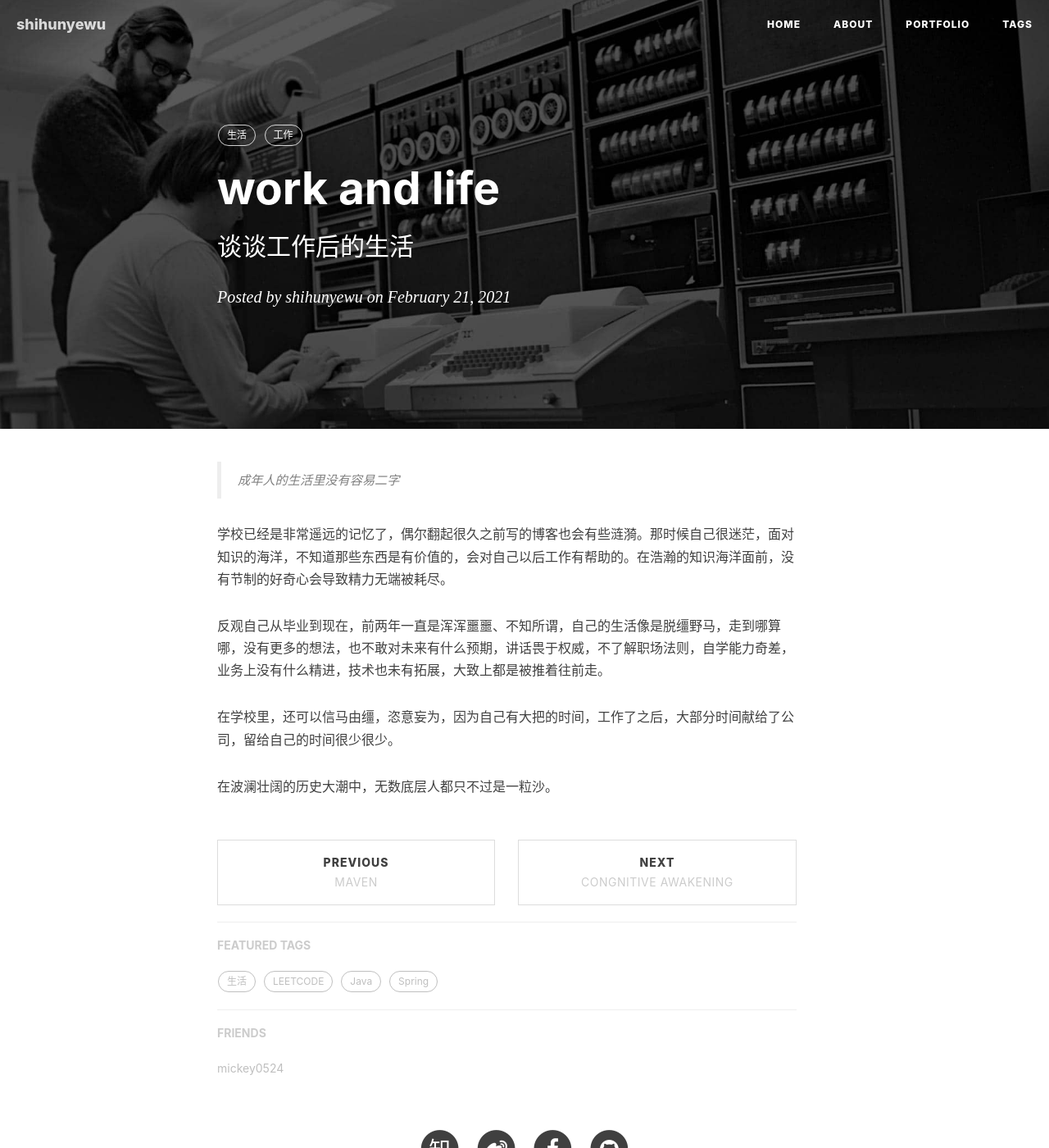
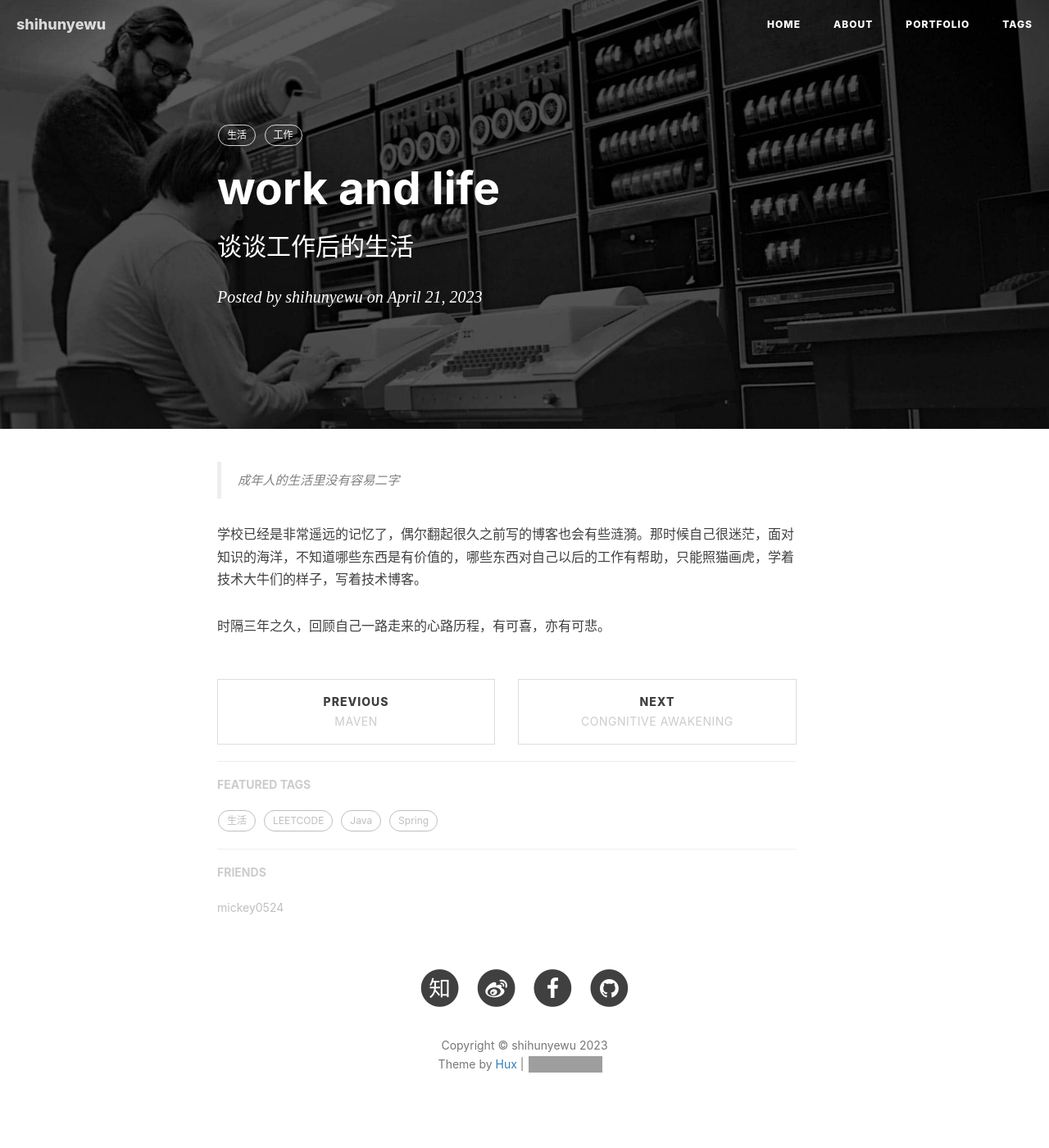
Before and after one commit to shihunyewu/shihunyewu.github.io, a Jekyll site: the page built from _posts/2021-02-21-work-life.md, in a window 1280 px wide and 1400 px high. Shown: the whole window at 82% size. Built offline with Jekyll 4.4.1, drawn with Linux system fonts in a browser that asks for light colours; nearby versions of some CDN libraries; comment, search, counter and statistics services are not loaded; grey boxes are pictures that could not be loaded.

Commit message:
Update 2021-02-21-work-life.md

```diff
--- a/_posts/2021-02-21-work-life.md
+++ b/_posts/2021-02-21-work-life.md
@@ -2,7 +2,7 @@
 layout:     post
 title:      "work and life"
 subtitle:   " 谈谈工作后的生活 "
-date:       2021-02-21 11:11:11
+date:       2023-04-21 11:11:11
 author:     "shihunyewu"
 header-img: "img/post-bg-unix-linux.jpg"
 catalog: false
@@ -13,10 +13,6 @@ tags:
 
 > 成年人的生活里没有容易二字
 
-学校已经是非常遥远的记忆了，偶尔翻起很久之前写的博客也会有些涟漪。那时候自己很迷茫，面对知识的海洋，不知道那些东西是有价值的，会对自己以后工作有帮助的。在浩瀚的知识海洋面前，没有节制的好奇心会导致精力无端被耗尽。
+学校已经是非常遥远的记忆了，偶尔翻起很久之前写的博客也会有些涟漪。那时候自己很迷茫，面对知识的海洋，不知道哪些东西是有价值的，哪些东西对自己以后的工作有帮助，只能照猫画虎，学着技术大牛们的样子，写着技术博客。
 
-反观自己从毕业到现在，前两年一直是浑浑噩噩、不知所谓，自己的生活像是脱缰野马，走到哪算哪，没有更多的想法，也不敢对未来有什么预期，讲话畏于权威，不了解职场法则，自学能力奇差，业务上没有什么精进，技术也未有拓展，大致上都是被推着往前走。
-
-在学校里，还可以信马由缰，恣意妄为，因为自己有大把的时间，工作了之后，大部分时间献给了公司，留给自己的时间很少很少。
-
-在波澜壮阔的历史大潮中，无数底层人都只不过是一粒沙。
+时隔三年之久，回顾自己一路走来的心路历程，有可喜，亦有可悲。
```
